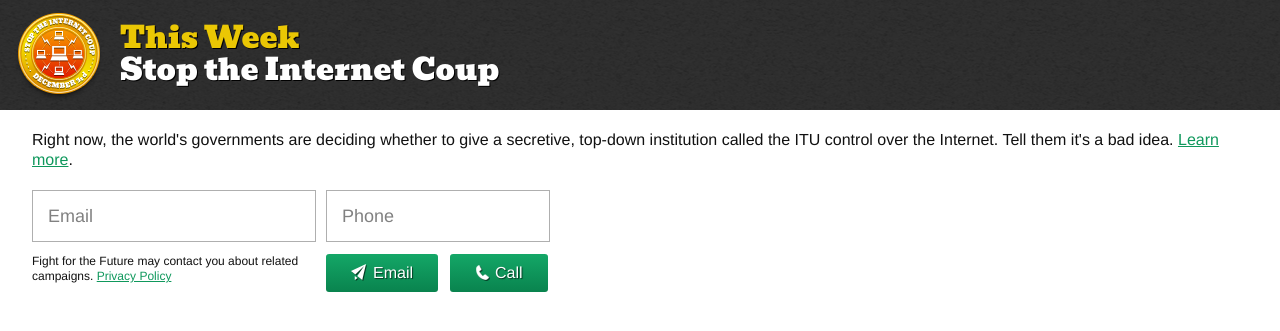
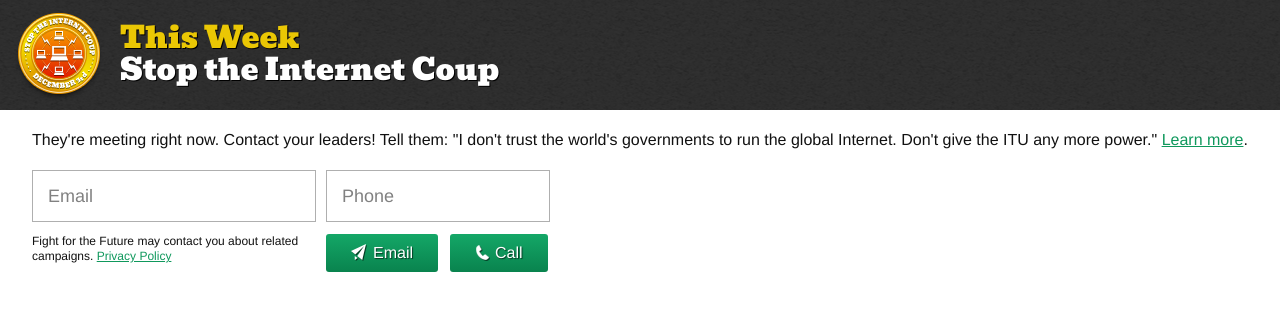
Before and after one commit to fightforthefuture/idl-members, a Django app: template internetdefense/apps/campaigns/templates/campaigns/itu/modal.html in a window 1280 px wide. Shown: the top 331 px of the page. Run offline with Django 3.2, Linux system fonts and the light colour scheme; the template is opened without the code that fills it, so the values that code supplies are empty; some libraries are stand-ins or nearby versions.

Commit message:
Updates widget text

```diff
--- a/internetdefense/apps/campaigns/templates/campaigns/itu/banner.html
+++ b/internetdefense/apps/campaigns/templates/campaigns/itu/banner.html
@@ -20,7 +20,7 @@
     <body{% if session.country_code == 'US' %} class="us"{% endif %}{% if not session.country_code %} class="nocountry"{% endif %}>
         <div class="header">
             <h1>{% trans "This Week:" %} <strong>{% trans "Stop the Internet Coup" %}</strong></h1>
-            <p>{% trans "The world's governments are deciding whether to give the a secretive, top-down institution called the ITU control over the Internet. Tell them it's a bad idea." %} <a href="http://internetcoup.org" target="page">{% trans "Learn more" %}</a></p>
+            <p>{% blocktrans %}They're meeting right now. Contact your leaders! Tell them: "I don't trust the world's governments to run the global Internet. Don't give the ITU any more power."{% endblocktrans %} <a href="http://internetcoup.org" target="page">{% trans "Learn more" %}</a></p>
         </div>
         <form action="https://nt.salsalabs.com/save" id="action" class="fftf">
             <input type="hidden" name="object" value="supporter"/>
--- a/internetdefense/apps/campaigns/templates/campaigns/itu/modal.html
+++ b/internetdefense/apps/campaigns/templates/campaigns/itu/modal.html
@@ -19,7 +19,7 @@
     </head>
     <body{% if session.country_code == 'US' %} class="us"{% endif %}{% if not session.country_code %} class="nocountry"{% endif %}>
         <h1>{% trans "This Week" %} <strong>{% trans "Stop the Internet Coup" %}</strong></h1>
-        <p>Right now, the world&#39;s governments are deciding whether to give a secretive, top-down institution called the ITU control over the Internet. Tell them it&#39;s a bad idea. <a href="http://www.internetcoup.org/" target="_blank">Learn more</a>.</p>
+        <p>{% blocktrans %}They're meeting right now. Contact your leaders! Tell them: "I don't trust the world's governments to run the global Internet. Don't give the ITU any more power."{% endblocktrans %} <a href="http://www.internetcoup.org/" target="_blank">{% trans "Learn more" %}</a>.</p>
         <form action="https://nt.salsalabs.com/save" id="action" class="fftf">
             <input type="hidden" name="object" value="supporter"/>
             <input type="hidden" name="tag" value="dictatorshipday"/>
```
Also changed, not shown: internetdefense/apps/campaigns/locale/en/LC_MESSAGES/django.po, 1 other file.
